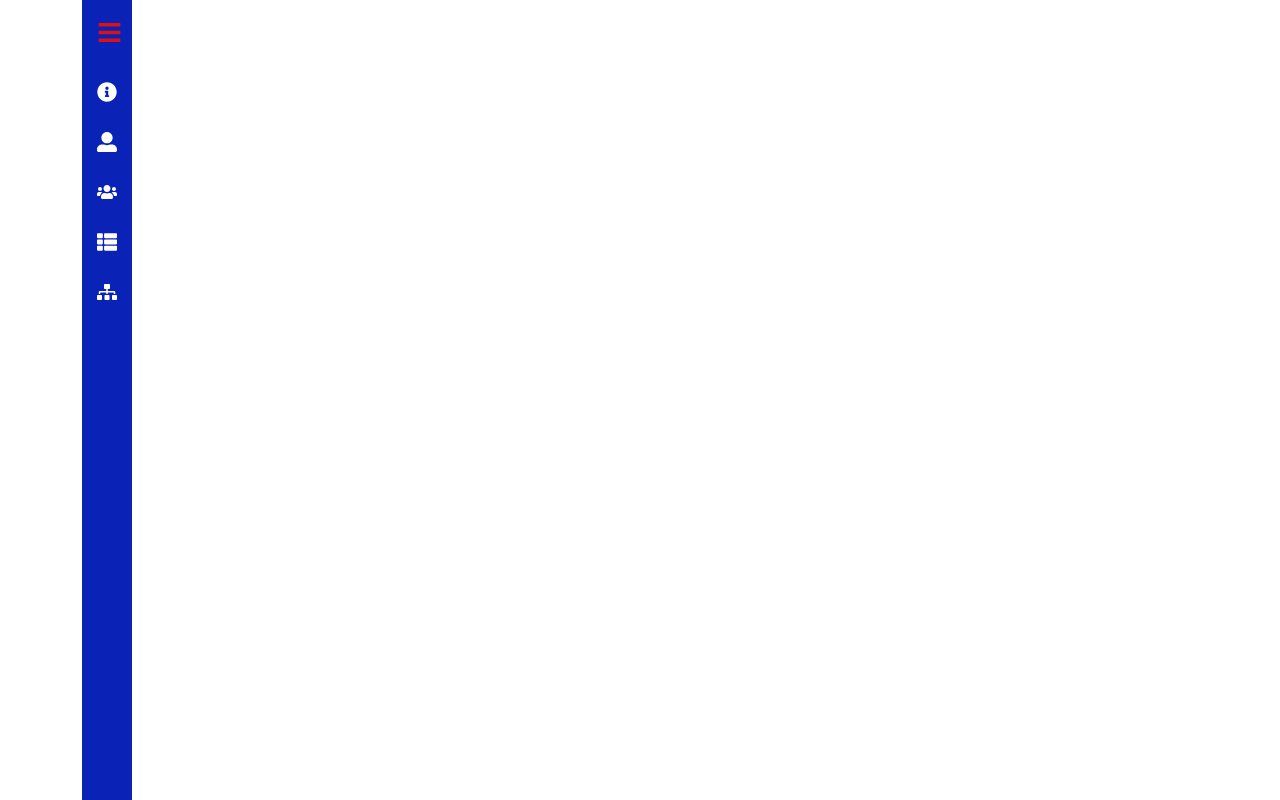
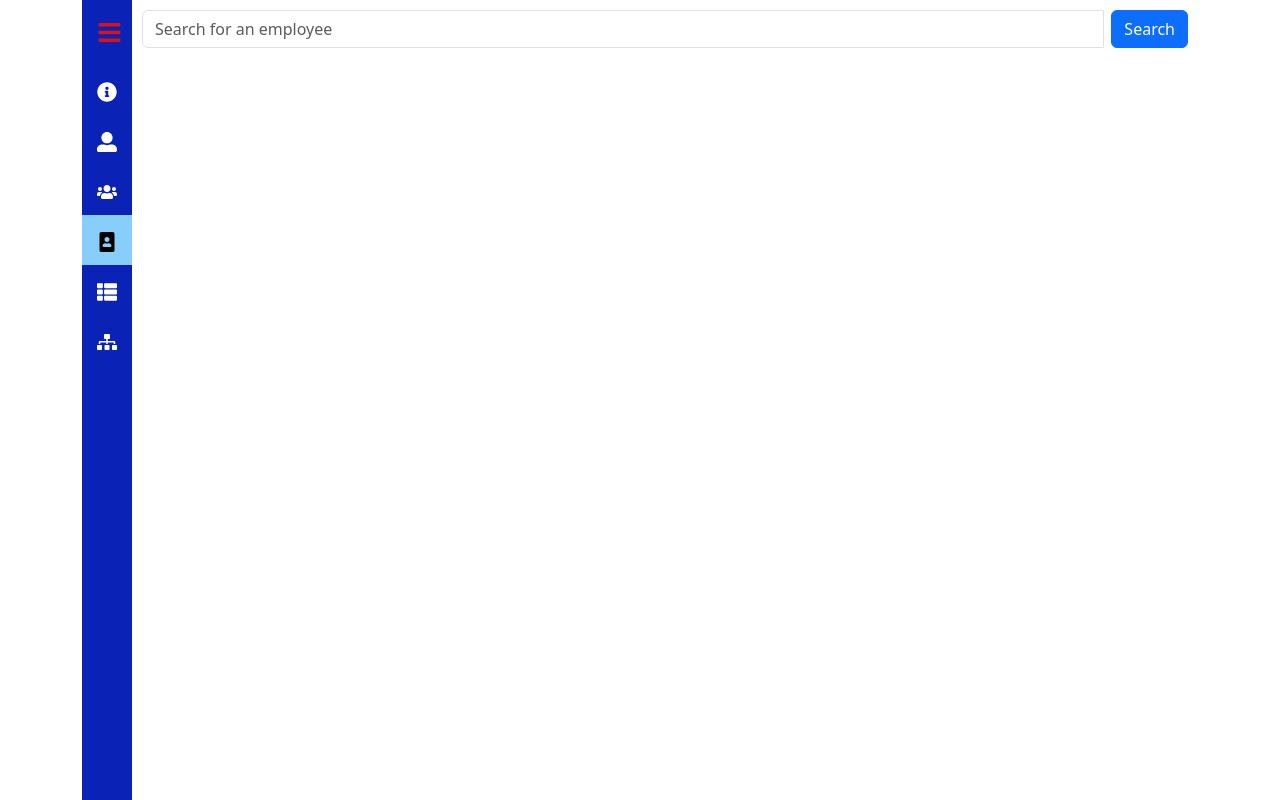
Before and after one commit to Maderu-CM/Employee-Management-System, a React (Create React App) app in the folder frontend/: page /profile in a window 1280 px wide. Before the commit this address had no page. Built offline with nearby package versions, Linux system fonts and the light colour scheme.

Commit message:
Profile viewing functionality

```diff
--- a/frontend/src/App.js
+++ b/frontend/src/App.js
@@ -9,7 +9,7 @@ import AddEmployee from './pages/AddEmployee.jsx';
 import AddDepartment from './pages/AddDepartment.jsx';
 import ViewDepartment from './pages/ViewDepartment.jsx';
 import ViewEmployees from './pages/ViewEmployees.jsx';
-
+import Profile from './pages/Profile.jsx';
 
 const App = () => {
   return (
@@ -23,7 +23,7 @@ const App = () => {
           <Route path="/addemployee" element={<AddEmployee />} />
           <Route path="/adddepartment" element={<AddDepartment />} />
           <Route path="/viewdepartment" element={<ViewDepartment />} />
-
+          <Route path="/profile" element={<Profile />} />
         </Routes>
       </Sidebar>
     </BrowserRouter>
--- a/frontend/src/components/Sidebar.jsx
+++ b/frontend/src/components/Sidebar.jsx
@@ -7,7 +7,8 @@ import {
     ,
     FaUsers,
     FaSitemap,
-    FaThList
+    FaThList,
+    FaPortrait
 } from "react-icons/fa";
 import { NavLink } from 'react-router-dom';
 
@@ -32,6 +33,11 @@ const Sidebar = ({ children }) => {
             path: "/viewemployees",
             name: "View Employees",
             icon: <FaUsers />
+        },
+        {
+            path: "/profile",
+            name: "Profile",
+            icon: <FaPortrait />
         },
         {
             path: "/adddepartment",
--- a/frontend/src/pages/Profile.jsx
+++ b/frontend/src/pages/Profile.jsx
@@ -0,0 +1,131 @@
+import React, { useState } from 'react';
+
+const Profile = () => {
+    const [searchQuery, setSearchQuery] = useState('');
+    const [searchResults, setSearchResults] = useState([]);
+    const [selectedEmployee, setSelectedEmployee] = useState(null);
+    const [error, setError] = useState('');
+    const [loading, setLoading] = useState(false);
+
+    const handleSearch = async () => {
+        if (!searchQuery.trim()) {
+            setError('Please enter a search query');
+            return;
+        }
+
+        setLoading(true);
+        setError('');
+
+        try {
+            const response = await fetch(`http://127.0.0.1:5000/search_employee?query=${searchQuery}`);
+            if (!response.ok) {
+                throw new Error(`HTTP error! Status: ${response.status}`);
+            }
+
+            const data = await response.json();
+            if (data.status === 'success') {
+                setSearchResults(data.employees);
+            } else {
+                setError('No employees found');
+                setSearchResults([]);
+            }
+        } catch (error) {
+            console.error('Fetch error:', error);
+            setError('Error fetching employees');
+            setSearchResults([]);
+        } finally {
+            setLoading(false);
+        }
+    };
+
+    const handleEmployeeClick = async (employeeId) => {
+        try {
+            const response = await fetch(`http://127.0.0.1:5000/employee_details/${employeeId}`);
+            if (!response.ok) {
+                throw new Error(`HTTP error! Status: ${response.status}`);
+            }
+
+            const data = await response.json();
+            if (data.status === 'success') {
+                setSelectedEmployee(data.employee);
+            } else {
+                setError('Error fetching employee details');
+                setSelectedEmployee(null);
+            }
+        } catch (error) {
+            console.error('Fetch error:', error);
+            setError('Error fetching employee details');
+            setSelectedEmployee(null);
+        }
+    };
+
+    return (
+        <div>
+            <div className="input-group mb-3">
+                <input
+                    type="text"
+                    className="form-control"
+                    placeholder="Search for an employee"
+                    value={searchQuery}
+                    onChange={(e) => setSearchQuery(e.target.value)}
+                />
+                <div className="input-group-append">
+                    <button className="btn btn-primary" type="button" onClick={handleSearch} disabled={loading}>
+                        Search
+                    </button>
+                </div>
+            </div>
+
+            {loading && <div>Loading...</div>}
+
+            {error && <div className="alert alert-danger">{error}</div>}
+
+            {searchResults.length > 0 && (
+                <ul className="list-group">
+                    {searchResults.map((employee) => (
+                        <li
+                            key={employee.id}
+                            className="list-group-item"
+                            onClick={() => handleEmployeeClick(employee.id)}
+                            style={{ cursor: 'pointer' }}
+                        >
+                            {employee.firstname} {employee.lastname}
+                        </li>
+                    ))}
+                </ul>
+            )}
+
+            {selectedEmployee && (
+                <div>
+                    <h2>Employee Details</h2>
+                    <p>Firstname: {selectedEmployee.firstname}</p>
+                    <p>Lastname: {selectedEmployee.lastname}</p>
+                    <p>Date of Birth: {selectedEmployee.dateOfBirth}</p>
+                    <p>Gender: {selectedEmployee.gender}</p>
+                    <p>Contact: {selectedEmployee.contact}</p>
+                    <p>Identification Number: {selectedEmployee.identification_number}</p>
+                    <p>Department Number: {selectedEmployee.department_number}</p>
+                    <p>Date of Employment: {selectedEmployee.dateOfEmployment}</p>
+                    <p>Contract Period: {selectedEmployee.contractPeriod}</p>
+                    <p>Job: {selectedEmployee.job}</p>
+
+                    <h2>Documents</h2>
+                    <ul>
+                        {selectedEmployee.documents.map((document) => (
+                            <li key={document.id}>
+                                Document ID: {document.id}<br />
+                                Passport Filepath: {document.passport_filepath}<br />
+                                ID Copy Filepath: {document.IdCopy_filepath}<br />
+                                Chief Letter Filepath: {document.ChiefLetter_filepath}<br />
+                                Clearance Letter Filepath: {document.ClearanceLetter_filepath}<br />
+                                Reference Filepath: {document.Reference_filepath}
+                            </li>
+                        ))}
+                    </ul>
+                </div>
+            )}
+        </div>
+    );
+};
+
+export default Profile;
```
Also changed, not shown: 1 other file (tests, documents, lock files or other folders).
